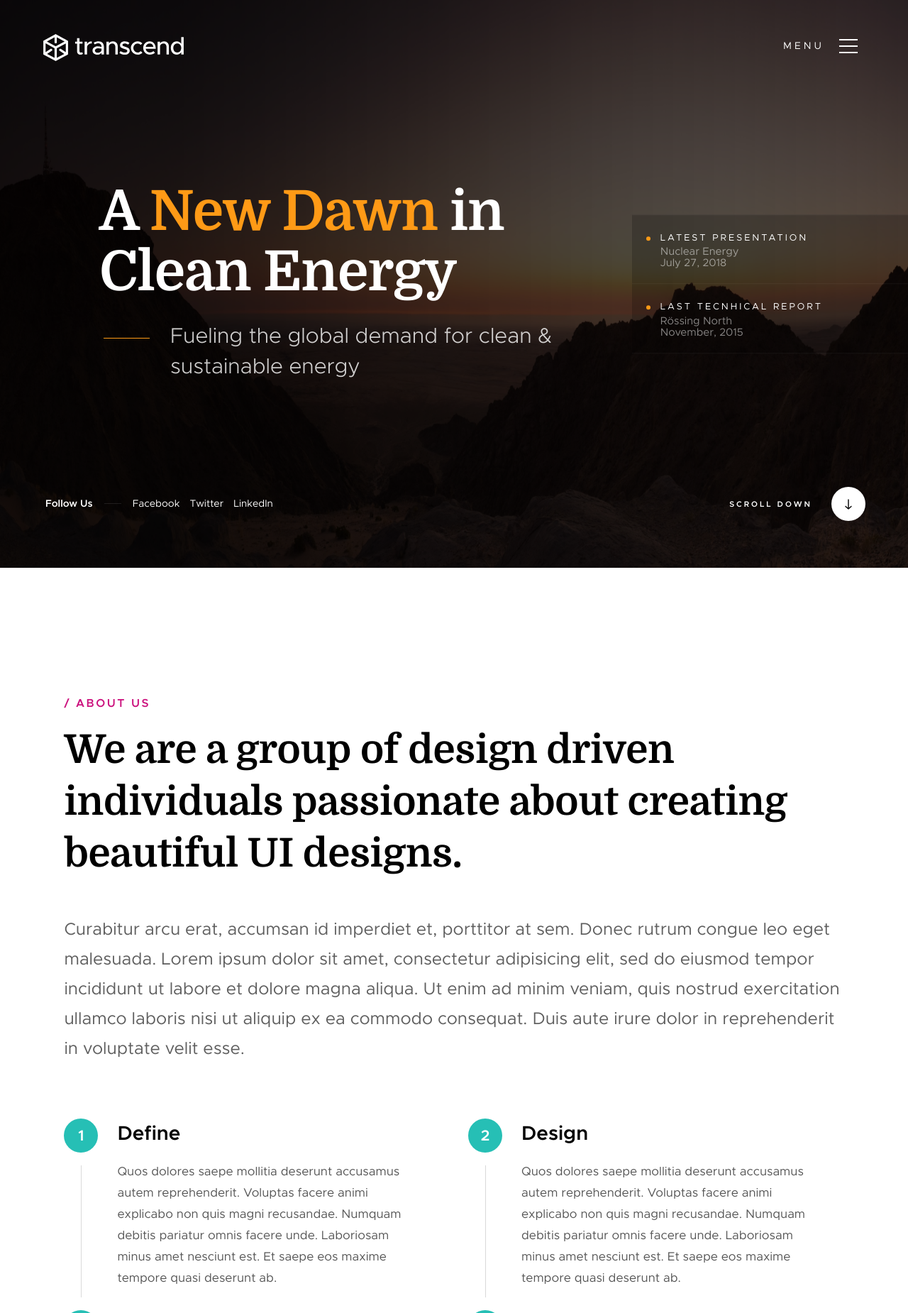
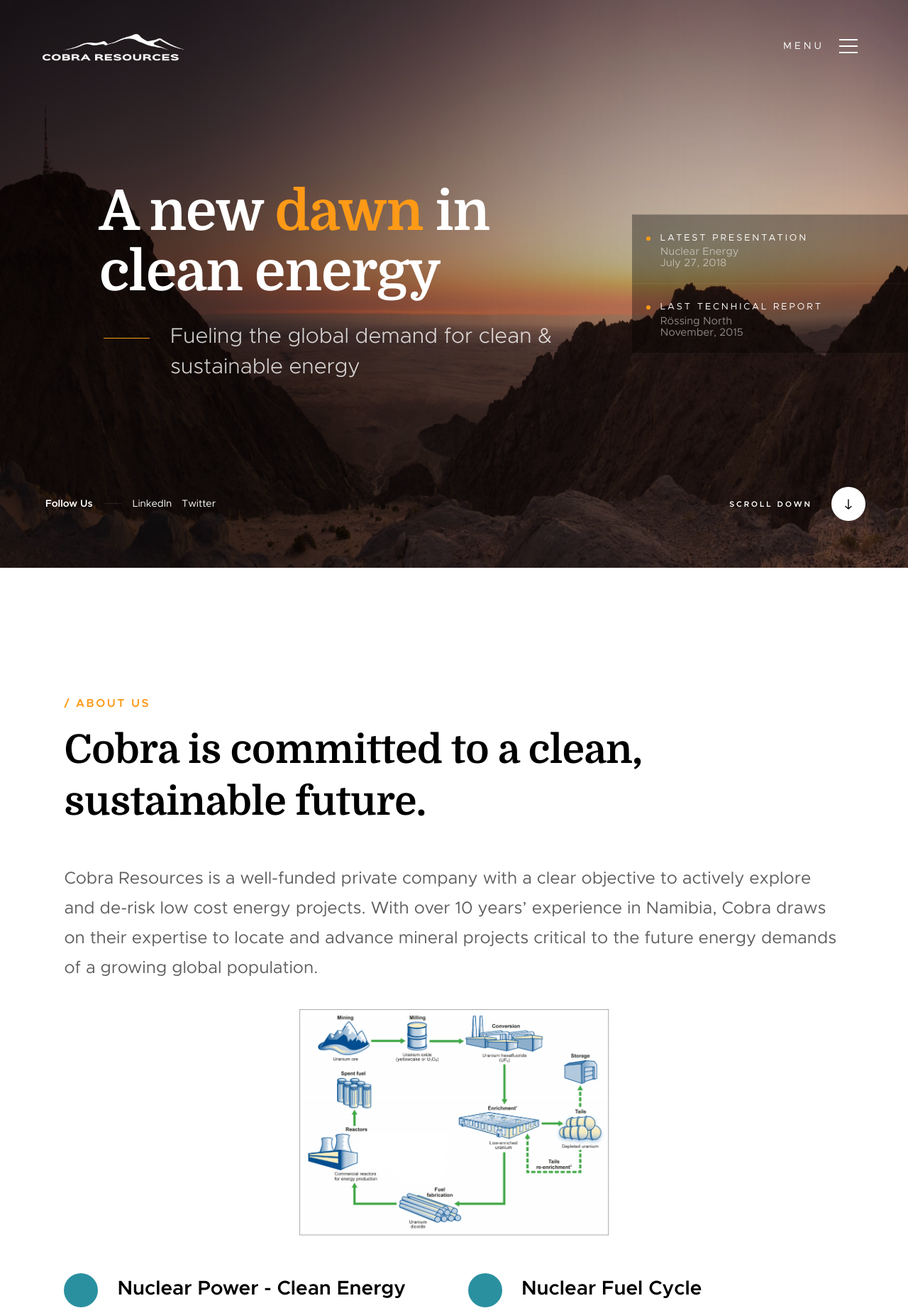
Before and after one commit to ima5yearold/cobra, a PHP site: page / in a window 1280 px wide. Shown: the top 1850 px of the page at 71% size. Run offline with PHP 8.4, Linux system fonts and the light colour scheme; some web fonts are replaced.

Commit message:
change on home & about us section

```diff
--- a/css/base.css
+++ b/css/base.css
@@ -711,6 +711,10 @@ textarea {
     width: 50%;
 }
 
+.block-1-1 .col-block {
+    width:100%;
+}
+
 /**
  * Clearing for block grid columns. Allow columns with
  * different heights to align properly.
@@ -720,7 +724,8 @@ textarea {
 .block-1-5 .col-block:nth-child(5n+1),
 .block-1-4 .col-block:nth-child(4n+1),
 .block-1-3 .col-block:nth-child(3n+1),
-.block-1-2 .col-block:nth-child(2n+1) {
+.block-1-2 .col-block:nth-child(2n+1),
+.block-1-1 .col.block:nth-child(1n+1){
     clear: both;
 }
 
--- a/css/main.css
+++ b/css/main.css
@@ -85,7 +85,7 @@ body {
  * ## links
  * ------------------------------------------------------------------- */
 a {
-  color: #cc147f;
+  color: #ff9a16;
   -webkit-transition: all 0.3s ease-in-out;
   transition: all 0.3s ease-in-out;
 }
@@ -1241,7 +1241,7 @@ input::-moz-focus-inner {
   line-height: 1.3125;
   text-transform: uppercase;
   letter-spacing: 0.25rem;
-  color: #cc147f;
+  color: #ff9a16;
   margin-top: 0;
   margin-bottom: 2.1rem;
 }
@@ -1692,12 +1692,13 @@ input::-moz-focus-inner {
   left: 0;
   width: 100%;
   height: 100%;
-  opacity: 0.65;
+  opacity: 0.15;
   background-color: #000000;
 }
 
 .dawn {
 	color:#ff9a16;
+
 }
 
 .no-js .s-home {
@@ -1773,7 +1774,7 @@ input::-moz-focus-inner {
   display: block;
   padding: 0;
   text-align: left;
-  background-color: rgba(0, 0, 0, 0.2);
+  background-color: rgba(0, 0, 0, 0.35);
   border-top: 1px solid rgba(255, 255, 255, 0.05);
   -webkit-transition: all 0.5s ease-in-out;
   transition: all 0.5s ease-in-out;
@@ -2266,7 +2267,7 @@ html.no-csstransitions .home-content__main {
   font-size: 2.1rem;
   text-align: center;
   color: #ffffff;
-  background-color: #26bfb5;
+  background-color: #2A90A0;
   height: 48px;
   width: 48px;
   line-height: 48px;
--- a/index.html
+++ b/index.html
@@ -39,7 +39,7 @@
 
         <div class="header-logo">
             <a class="site-logo" href="index.html">
-                <img src="images/logo.svg" alt="Homepage">
+                <img src="images/cobra-logo.png" alt="Homepage">
             </a>
         </div> <!-- end header-logo -->
 
@@ -55,11 +55,11 @@
                     <li><a class="smoothscroll"  href="#about" title="about">About</a></li>
                     <li><a class="smoothscroll"  href="#services" title="services">Projects</a></li>
                     <li><a class="smoothscroll"  href="#works" title="works">Corporate</a></li>
-					<li><a class="smoothscroll"  href="#works" title="works">Investor</a></li>
+					<li><a class="smoothscroll"  href="#works" title="works">Investors</a></li>
                     <li><a class="smoothscroll"  href="#contact" title="contact">Contact</a></li>
                 </ul>
 
-                <p>Perspiciatis hic praesentium nesciunt. Et neque a dolorum <a href='#0'>voluptatem</a> porro iusto sequi veritatis libero enim. Iusto id suscipit veritatis neque reprehenderit.</p>
+                <p>Located in Africa’s leading Uranium producing country, Namibia, Cobra Resources are dedicated to exploring and de-risking future energy supplies.</p>
 
                 <ul class="header-nav__social">
                     <li>
@@ -68,7 +68,7 @@
                     <li>
                         <a href="#0"><i class="fab fa-twitter"></i></a>
                     </li>
-                    <li>
+                    <!-- <li>
                         <a href="#0"><i class="fab fa-instagram"></i></a>
                     </li>
                     <li>
@@ -76,7 +76,7 @@
                     </li>
                     <li>
                         <a href="#0"><i class="fab fa-dribbble"></i></a>
-                    </li>
+                    </li> -->
                 </ul>
 
             </div> <!-- end header-nav__content -->
@@ -100,7 +100,7 @@
 
             <div class="row home-content__main">
                 <h1>
-                A <span class="dawn">New Dawn</span> in <br/>Clean Energy
+                A new <span class="dawn">dawn</span> in <br/>clean energy
 
                 </h1>
 
@@ -122,17 +122,17 @@
 
         <ul class="home-social">
             <li class="home-social-title">Follow Us</li>
-            <li><a href="#0">
+            <!-- <li><a href="#0">
                 <i class="fab fa-facebook"></i>
-                <span class="home-social-text">Facebook</span>
+                <span class="home-social-text">Email</span>
+            </a></li> -->
+            <li><a href="https://www.linkedin.com/company/cobra-resources-pty/">
+                <i class="fab fa-twitter"></i>
+                <span class="home-social-text">LinkedIn</span>
             </a></li>
-            <li><a href="#0">
-                <i class="fab fa-twitter"></i>
+            <li><a href="https://twitter.com/_cobraresources">
+                <i class="fab fa-linkedin"></i>
                 <span class="home-social-text">Twitter</span>
-            </a></li>
-            <li><a href="#0">
-                <i class="fab fa-linkedin"></i>
-                <span class="home-social-text">LinkedIn</span>
             </a></li>
         </ul> <!-- end home-social -->
 
@@ -151,17 +151,25 @@
         <div class="row section-header" data-aos="fade-up">
             <div class="col-full">
                 <h3 class="subhead">About Us</h3>
-                <h1 class="display-1">We are a group of design driven individuals passionate about creating beautiful UI designs.</h1>
+                <h1 class="display-1">Cobra is committed to a clean, sustainable future. </h1>
             </div>
         </div> <!-- end section-header -->
 
         <div class="row" data-aos="fade-up">
             <div class="col-full">
                 <p class="lead">
-                Curabitur arcu erat, accumsan id imperdiet et, porttitor at sem. Donec rutrum congue leo eget malesuada. Lorem ipsum dolor sit amet, consectetur adipisicing elit, sed do eiusmod tempor incididunt ut labore et dolore magna aliqua. Ut enim ad minim veniam, quis nostrud exercitation ullamco laboris nisi ut aliquip ex ea commodo consequat. Duis aute irure dolor in reprehenderit in voluptate velit esse.
-                </p>
+                Cobra Resources is a well-funded private company with a clear objective to actively explore and de-risk low cost energy projects. With over 10 years’ experience in Namibia, Cobra draws on their expertise to locate and advance mineral projects critical to the future energy demands of a growing global population.</p>
             </div>
         </div> <!-- end about-desc -->
+
+
+        <div class="row" data-aos="fade-up">
+            <div class="col-full">
+                <center>
+                    <img src="images/nuclear_cycle.png" width="40%">
+                </center>
+            </div>
+        </div>
 
         <div class="row">
 
@@ -170,27 +178,33 @@
                 <div class="process__vline-left"></div>
                 <div class="process__vline-right"></div>
 
-                <div class="col-block process__col" data-item="1" data-aos="fade-up">
+                <div class="col-block process__col" data-item="" data-aos="fade-up">
                     <div class="process__text">
-                        <h4>Define</h4>
+                        <h4>Nuclear Power - Clean Energy</h4>
 
                         <p>
-                        Quos dolores saepe mollitia deserunt accusamus autem reprehenderit. Voluptas facere animi explicabo non quis magni recusandae.
-                        Numquam debitis pariatur omnis facere unde. Laboriosam minus amet nesciunt est. Et saepe eos maxime tempore quasi deserunt ab.
+                        Nuclear power, fuelled by uranium, accounts for approximately 11 percent of the world’s electricity requirements and provides a carbon free, efficient, reliable and abundant source of base-load electricity.</p>
+                        <p>
+                        Low cost and above all else a reliable supply of base-load power is deemed instrumental in assisting developing countries to grow and innovate in direct competition with developed nations. With growing environmental responsibility Nuclear still offers one of the cleanest energies on the market.</p>
+                        <p>
+                        A  single nuclear reactor prevents the emission of approximately 3.0 million tonnes of CO2 per year. Allowing developing nations to revolutionise and remain green.
                         </p>
                     </div>
                 </div>
-                <div class="col-block process__col" data-item="2" data-aos="fade-up">
+                <div class="col-block process__col" data-item="" data-aos="fade-up">
                     <div class="process__text">
-                        <h4>Design</h4>
-
+                        <h4>Nuclear Fuel Cycle</h4>
                         <p>
-                        Quos dolores saepe mollitia deserunt accusamus autem reprehenderit. Voluptas facere animi explicabo non quis magni recusandae.
-                        Numquam debitis pariatur omnis facere unde. Laboriosam minus amet nesciunt est. Et saepe eos maxime tempore quasi deserunt ab.
-                        </p>
+                        The Nuclear Fuel Cycle begins with the mining of Uranium, a relatively abundant mineral within the earths crust. Followed by milling, conversion and enrichment where the natural occurring Uranium undergoes several upgrades culminating in fission to release enormous amounts of energy.</p>
+                        <p>
+                        Material which is vastly depleted of Uranium is set aside as tails which can be re-enriched once more before remaining in storage as a waste product.</p>
+                        <p>
+                        Finally the enriched uranium is converted to uranium dioxide powder, at a fuel fabrication facility and formed into ceramic metals tubes which bundled together make fuel assemblies. It is these that are shipped to the Nuclear Power Plants for energy production.</p>
+                        <p>
+                        Spent fuel is then be stored in fuel pools before being transferred to dry cask and stored at geologically stable locations while the Uranium isotopes naturally breakdown.</p>
                     </div>
                 </div>
-                <div class="col-block process__col" data-item="3" data-aos="fade-up">
+                <!-- <div class="col-block process__col" data-item="3" data-aos="fade-up">
                     <div class="process__text">
                         <h4>Build</h4>
 
@@ -209,7 +223,7 @@
                         Numquam debitis pariatur omnis facere unde. Laboriosam minus amet nesciunt est. Et saepe eos maxime tempore quasi deserunt ab.
                         </p>
                     </div>
-                </div>
+                </div> -->
 
             </div> <!-- end process -->
 
```
Also changed, not shown: other parts of css/main.css (+17 -17 lines), images/cobra-logo.png (added), images/nuclear_cycle.png (added).
